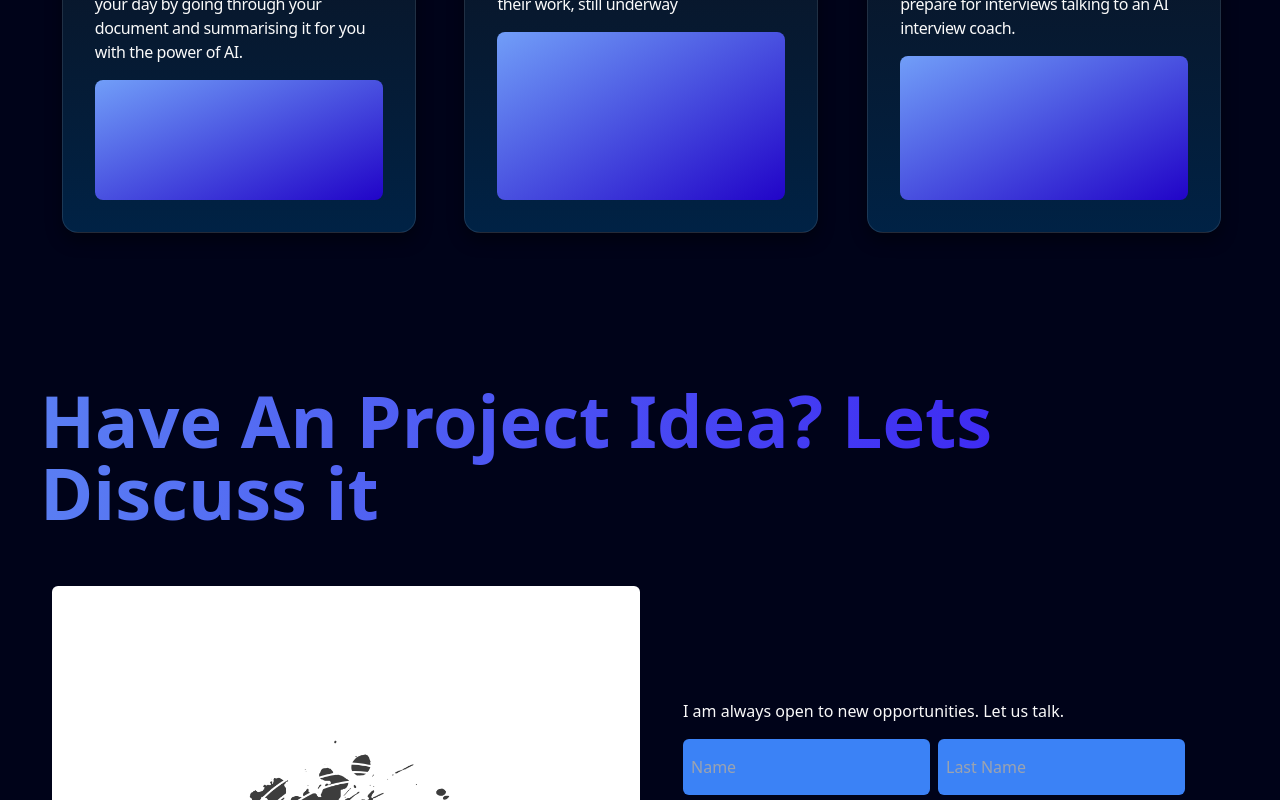
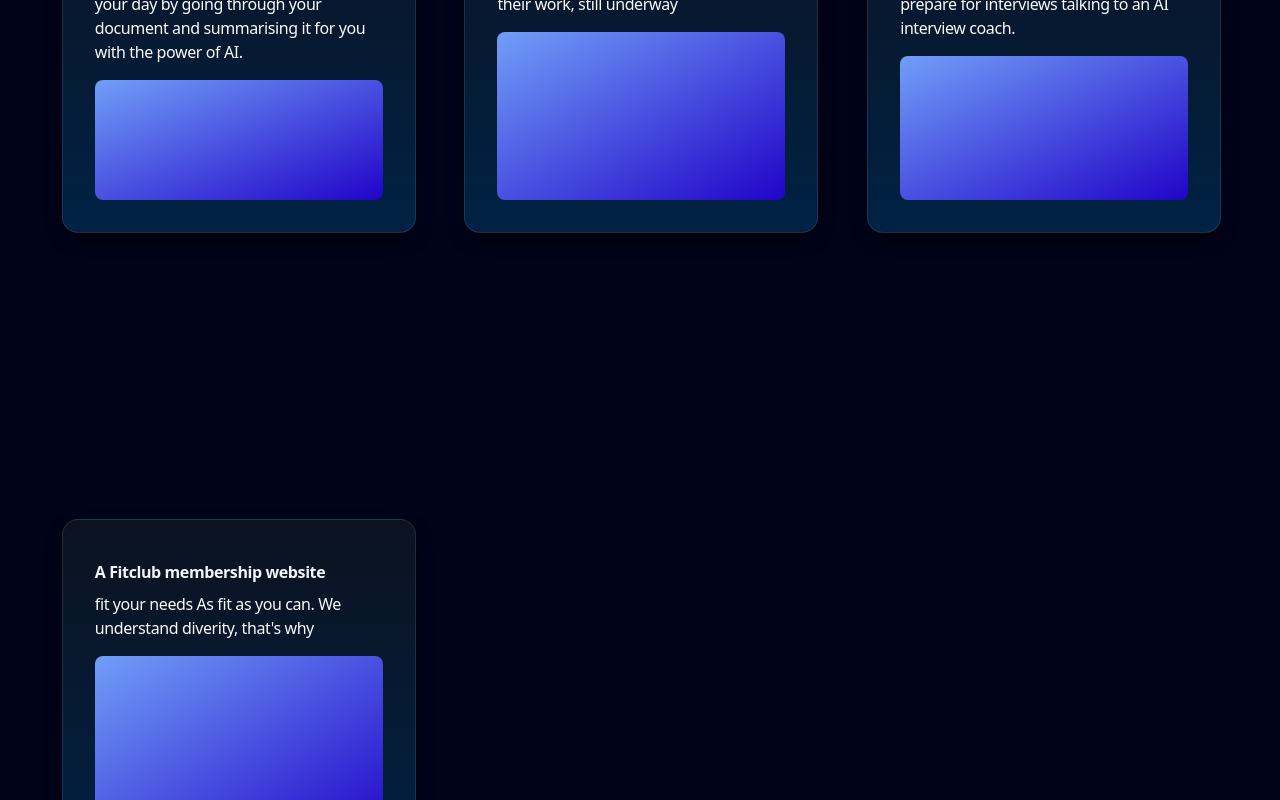
Before and after one commit to ClementJele/personalPortfolio, a Next.js app: page / in a window 1280 px wide. Shown: the part 2000-2800 px from the top of the page. Built offline with nearby package versions, Linux system fonts and the light colour scheme.

Commit message:
forth project

```diff
--- a/data/index.ts
+++ b/data/index.ts
@@ -88,20 +88,20 @@ export const navItems = [
     },
     {
       id: 3,
-      title: "AI Interview Coach",
+      title: "AI Interview Coach(underway)",
       des: "Preparing for upcoming interviews made easy with the power of AI, prepare for interviews talking to an AI interview coach.",
       img: "/p3.svg",
       iconLists: ["/re.svg", "/tail.svg", "/ts.svg", "/three.svg", "/c.svg"],
       link: "Exists on github, a private repo.",
     },
-    // {
-    //   id: 4,
-    //   title: "A Fitclub membership website",
-    //   des: "fit your needs As fit as you can. We understand diverity, that's why",
-    //   img: "/p4.svg",
-    //   iconLists: ["/next.svg", "/tail.svg", "/ts.svg", "/three.svg", "/gsap.svg"],
-    //   link: "https://github.com/ClementJele/FitClub",
-    // },
+    {
+      id: 4,
+      title: "A Fitclub membership website",
+      des: "fit your needs As fit as you can. We understand diverity, that's why",
+      img: "/p4.svg",
+      iconLists: ["/next.svg", "/tail.svg", "/ts.svg", "/three.svg", "/gsap.svg"],
+      link: "https://github.com/ClementJele/FitClub",
+    },
   ];
 
   export const techStackPreview = [
```
